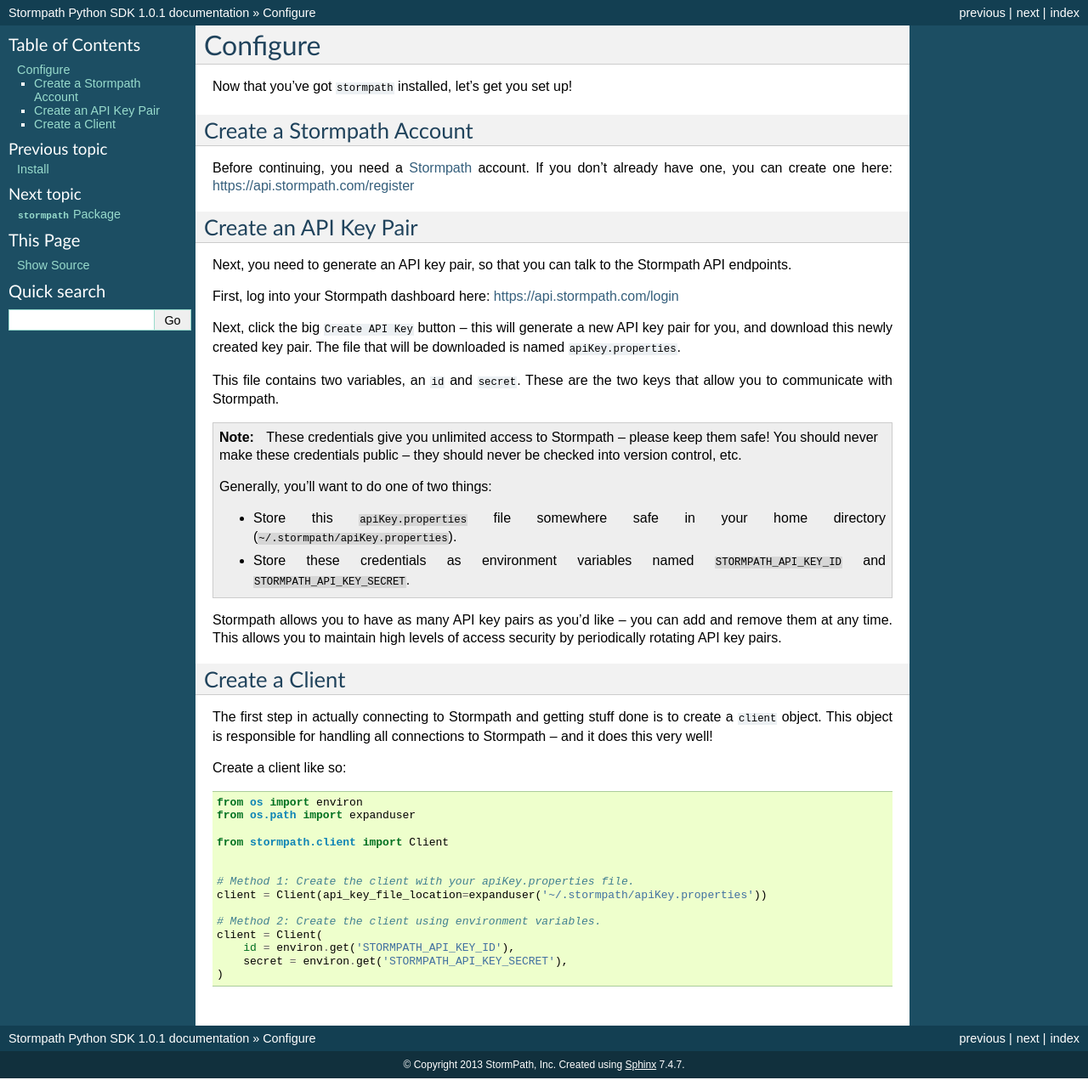
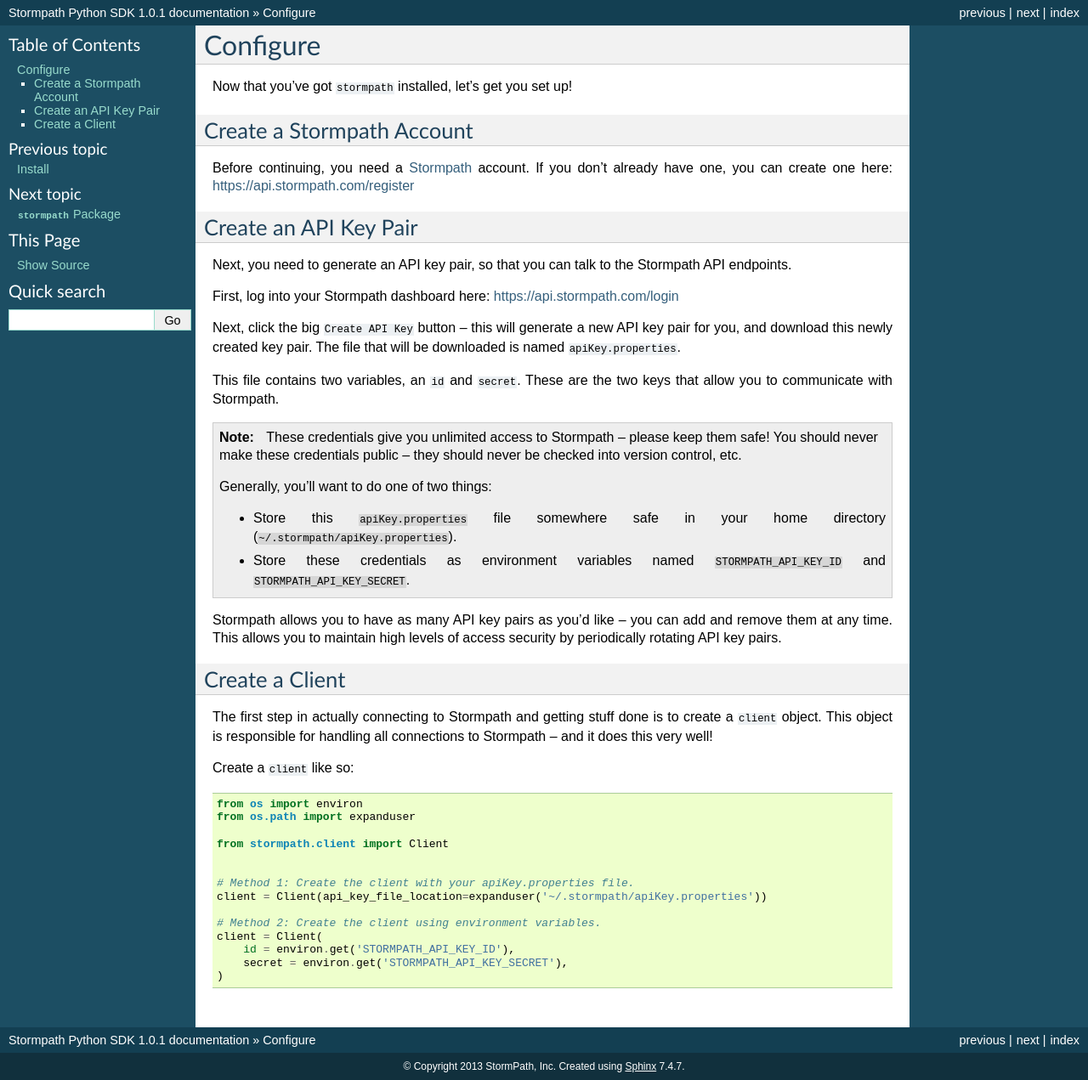
Before and after one commit to stormpath/stormpath-sdk-python, a Sphinx documentation site: the page built from docs/configure.rst, in a window 1280 px wide. Shown: the whole page at 85% size. Built offline with Sphinx 7.4.7, drawn with Linux system fonts in a browser that asks for light colours.

Commit message:
Fixing some formatting.

```diff
--- a/docs/configure.rst
+++ b/docs/configure.rst
@@ -50,7 +50,7 @@
 create a ``client`` object.  This object is responsible for handling all
 connections to Stormpath -- and it does this very well!
 
-Create a client like so::
+Create a ``client`` like so::
 
     from os import environ
     from os.path import expanduser
```
